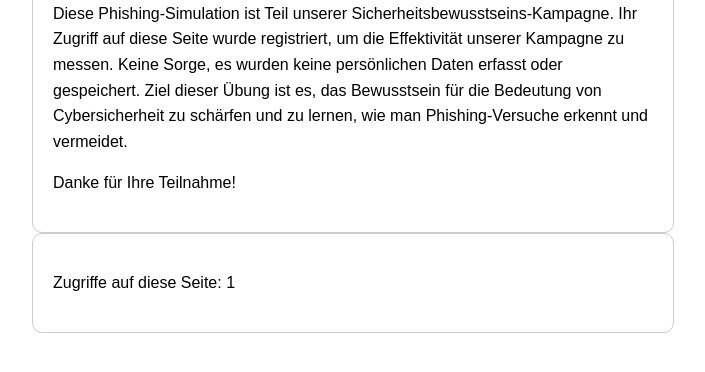
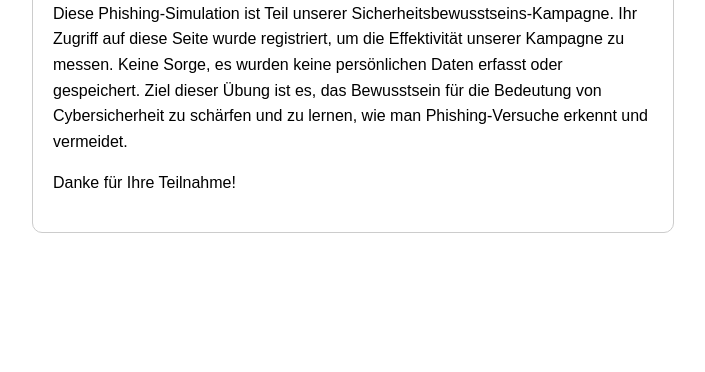
Before and after one commit to paovski/paovski.github.io, a plain HTML site: page index.html in a window 1280 px wide. Shown: the part 140-512 px from the top of the page, without its empty margins (287-992 px from the left). Drawn offline with Linux system fonts and the light colour scheme.

Commit message:
Update index.html

```diff
--- a/index.html
+++ b/index.html
@@ -18,24 +18,5 @@
         <p>Danke für Ihre Teilnahme!</p>
     </div>
 
-    <script>
-        // Einfacher Counter für den Seitenzugriff über einen bestimmten Link
-        // Dieses Beispiel nutzt die LocalStorage-API des Browsers, um die Zugriffe clientseitig zu zählen.
-        // Für eine umfassendere Analyse wäre serverseitige Logik oder ein externes Analysetool erforderlich.
-        function countAccess() {
-            const accessCountKey = 'accessCount';
-            const currentCount = localStorage.getItem(accessCountKey) || 0;
-            localStorage.setItem(accessCountKey, parseInt(currentCount) + 1);
-
-            // Optional: Zugriffszahl im Dokument anzeigen
-            document.getElementById('accessCount').textContent = localStorage.getItem(accessCountKey);
-        }
-
-        // Zugriff zählen, wenn die Seite geladen wird
-        window.onload = countAccess;
-    </script>
-    <div class="container">
-        <p>Zugriffe auf diese Seite: <span id="accessCount">0</span></p>
-    </div>
 </body>
 </html>
```
